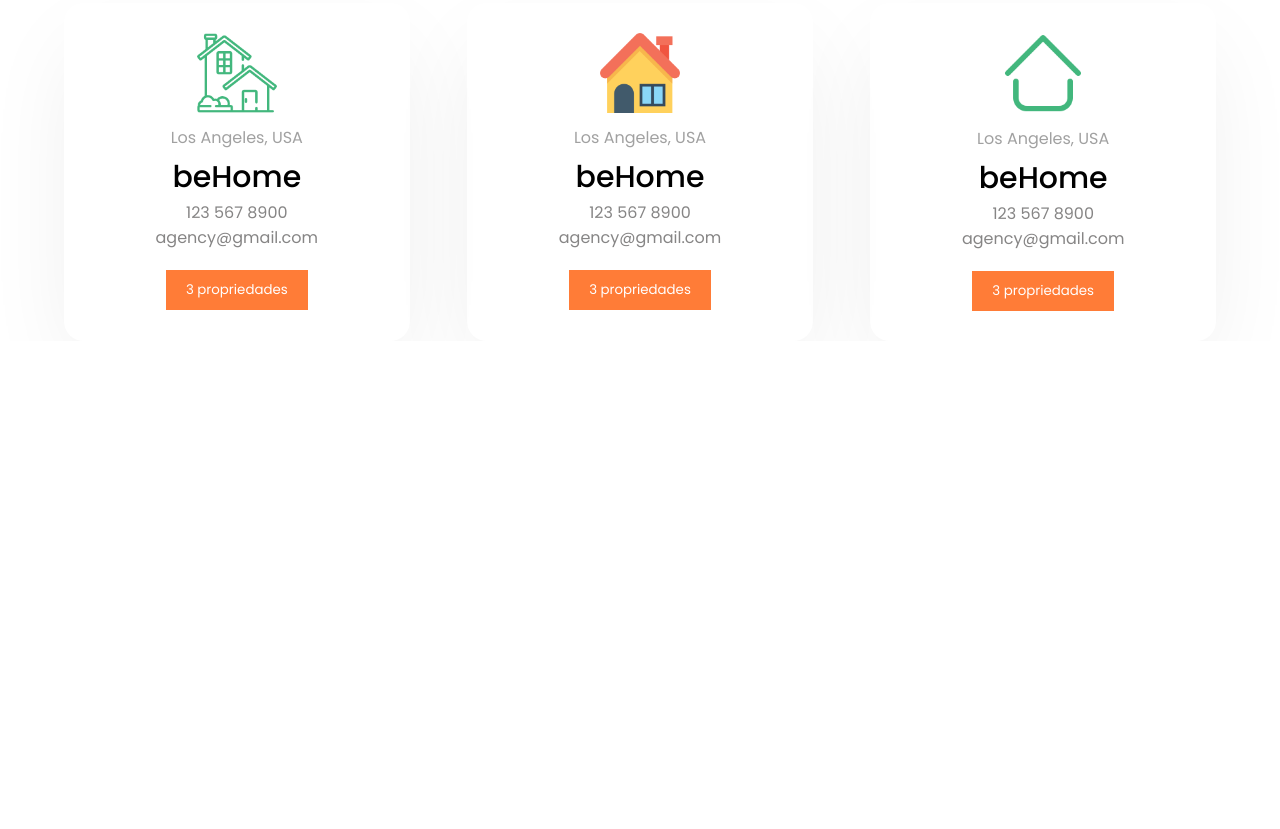
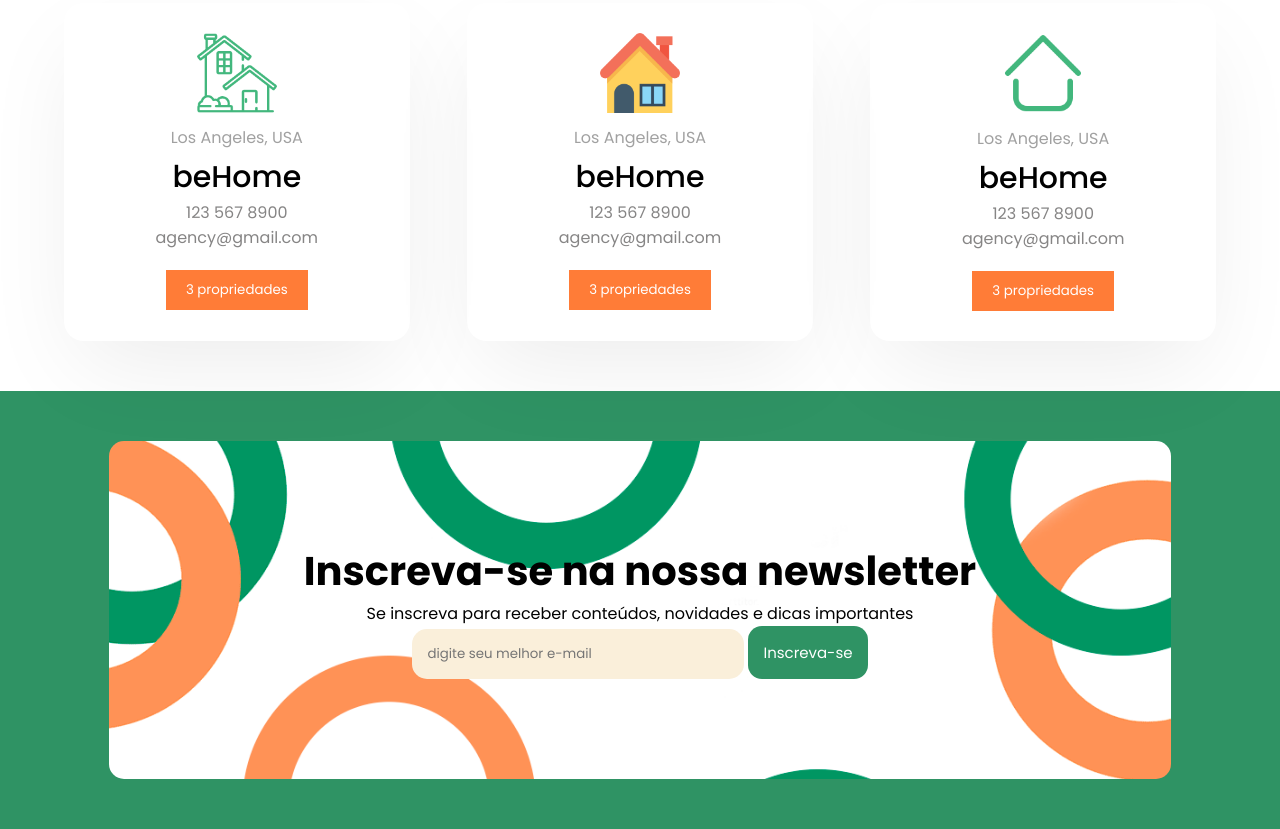
Before and after one commit to Thiagobiscoito/MR-studio, a plain HTML site: page index.html in a window 1280 px wide. Shown: the part 1707-2536 px from the top of the page. Before the commit the page ends 2048 px from the top, so only its background shows below. Drawn offline with Linux system fonts and the light colour scheme.

Commit message:
finalizando a sessao newsletter com input e butão e o responsivo

```diff
--- a/index.html
+++ b/index.html
@@ -181,6 +181,19 @@
         </div>
     </section>
 
+    <section class="newsletter">
+        <div class="container">
+            <div class="box-newsletter">
+                <h2>Inscreva-se na nossa newsletter</h2>
+                <p>Se inscreva para receber conteúdos, novidades e dicas importantes</p>
+                <form action="#">
+                    <input type="email" name="email" id="" placeholder="digite seu melhor e-mail">
+                    <button>Inscreva-se</button>
+                </form>
+            </div>
+        </div>
+    </section>
+
 </body>
 <script src="/js/menu.js"></script>
 
--- a/style/style.css
+++ b/style/style.css
@@ -203,7 +203,7 @@ main .container {
 }
 
 .casa .casa-texto p {
-    margin: 20px 0;
+    margin: 20px;
     color: var(--color-p);
 }
 
@@ -262,6 +262,53 @@ main .container {
     background-color: var(--orange);
     color: white;
     border: none;
+}
+
+/* SECTION NEWSLETTER */
+
+.newsletter{
+    background-color: var(--verde);
+    padding: 50px;
+    margin-top: 50px;
+}
+
+.newsletter .box-newsletter {
+    text-align: center;
+    padding: 100px;
+    background-image: url(../img/background-newsletter.png);
+    background-repeat: no-repeat;
+    background-size: cover;
+    background-position: center;
+    border-radius: 15px;
+}
+
+.newsletter .box-newsletter h2{
+    font-size: 2.5rem;
+}
+
+.newsletter .box-newsletter p{
+    margin-top: 13px 0;
+}
+
+.newsletter .box-newsletter input{
+    width: 35%;
+    padding: 15px;
+    border-radius: 15px;
+    border: none;
+    outline: none;
+    color: #00000098;
+    background-color: #faefda;
+}
+
+.newsletter .box-newsletter button{
+    font-size: 15px;
+    padding: 15px;
+    border: none;
+    outline: none;
+    border-radius: 14px;
+    color: white;
+    background-color: var(--verde);
+    cursor: pointer;
 }
 
 /* RESPONSIVO  MENOR QUE 960PX*/
@@ -352,6 +399,24 @@ main .container {
         margin-top: 50px;
     }
 
+    .newsletter .box-newsletter{
+        padding: 50px;
+    }
+
+    .newsletter .box-newsletter h2 {
+        font-size: 2.rem;
+    }
+
+    .newsletter .box-newsletter input {
+        width: 90%;
+        margin-top: 15px;
+    }
+
+    .newsletter .box-newsletter button {
+        width: 50%;
+        margin-top: 15px;
+    }
+
 }
 
 /* RESPONSIVO  MENOR QUE 440PX*/
```
